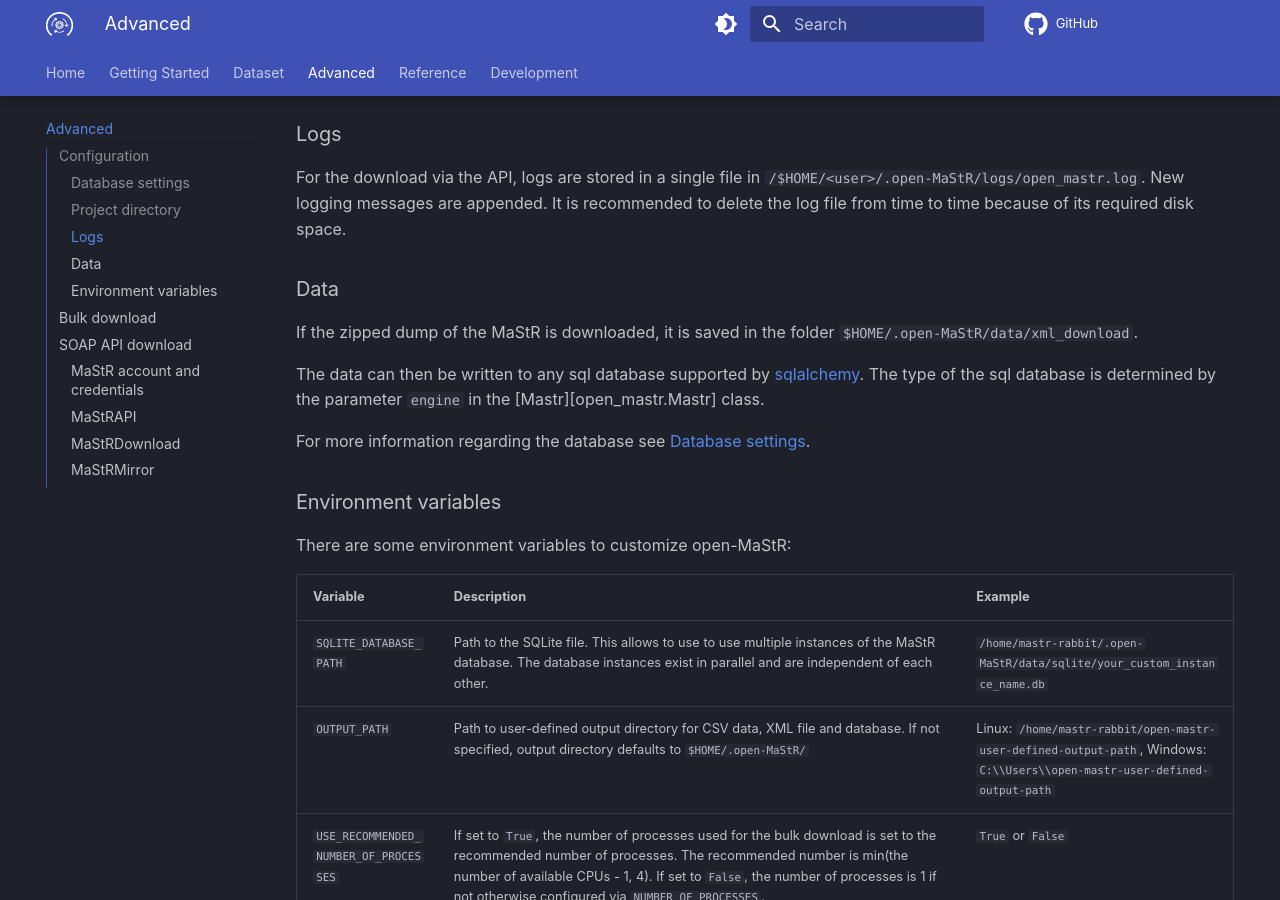
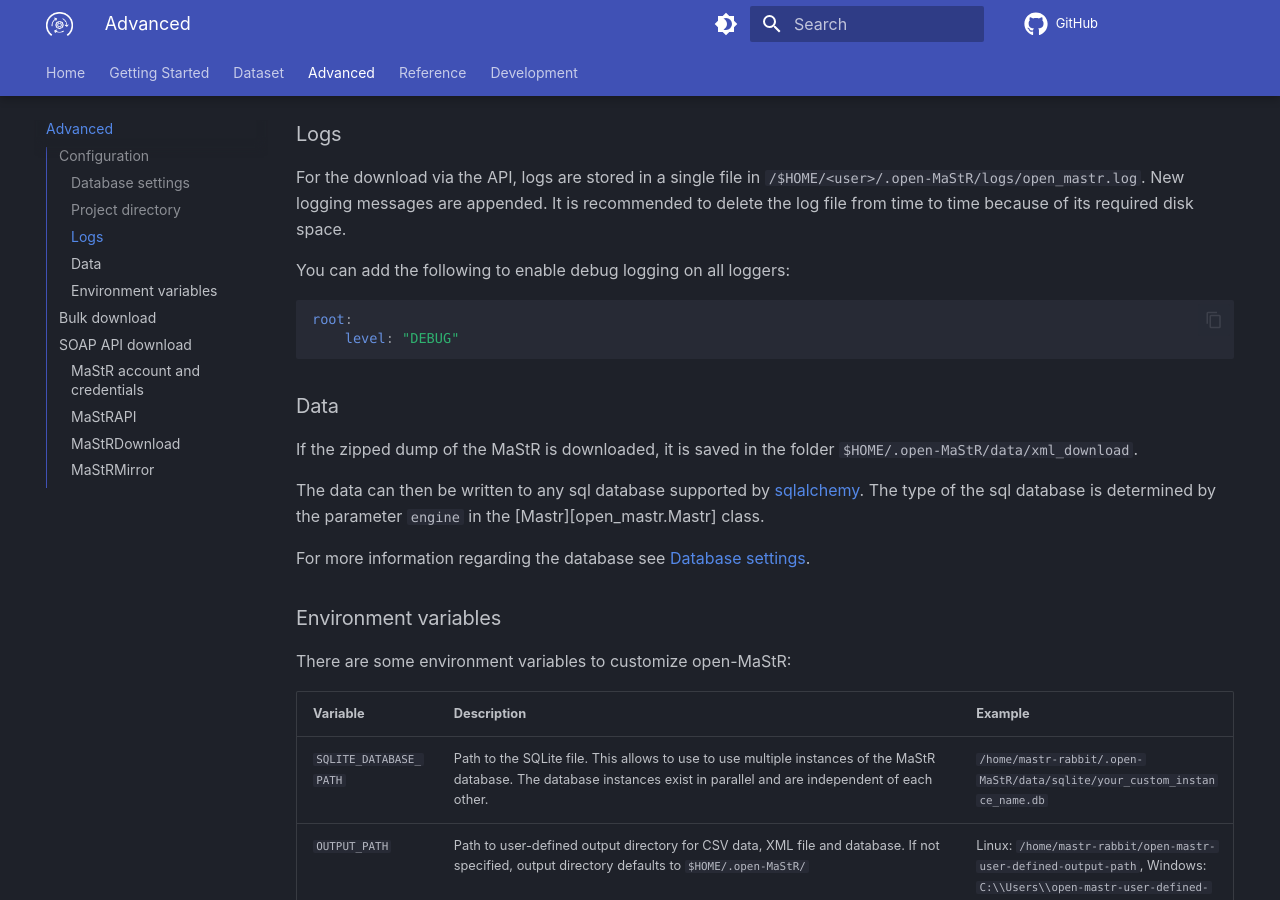
Before and after one commit to OpenEnergyPlatform/open-MaStR, an MkDocs documentation site: the page built from docs/advanced.md, in a window 1280 px wide and 900 px high, scrolled down 1816 px. Built offline with MkDocs 1.6.1 and Material for MkDocs 9.7.7, drawn with Linux system fonts in a browser that asks for light colours; comment, search, counter and statistics services are not loaded.

Commit message:
do not set default root log level to debug
Signed-off-by: Florian Maurer <maurer@fh-aachen.de>

````diff
--- a/docs/advanced.md
+++ b/docs/advanced.md
@@ -83,6 +83,12 @@ The project home directory is structured as follows (files and folders below `da
 For the download via the API, logs are stored in a single file in `/$HOME/<user>/.open-MaStR/logs/open_mastr.log`.
 New logging messages are appended. It is recommended to delete the log file from time to time because of its required disk space.
 
+You can add the following to enable debug logging on all loggers:
+
+```yml
+root:
+    level: "DEBUG"
+```
 
 ### Data
 
````
Also changed, not shown: 1 other file.
